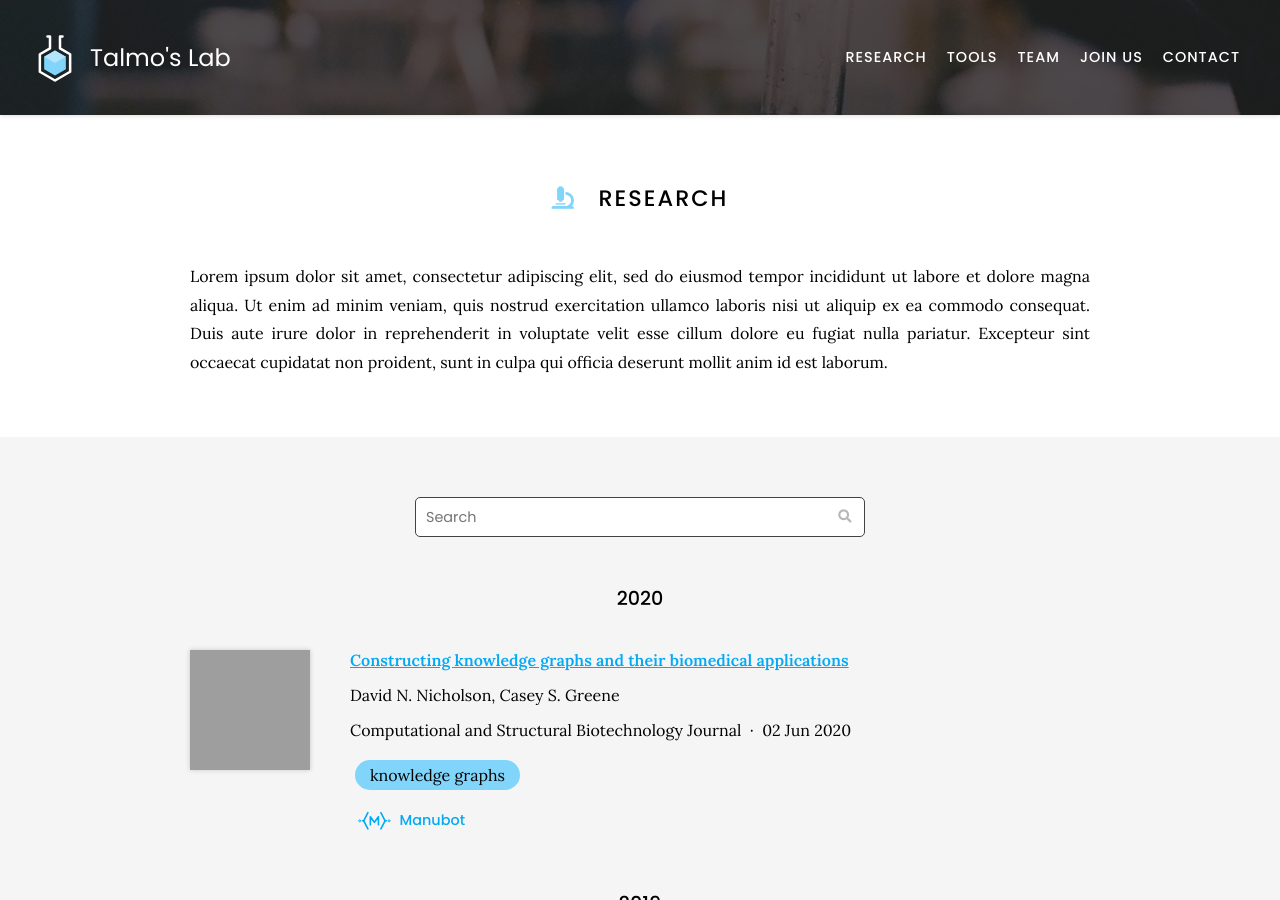
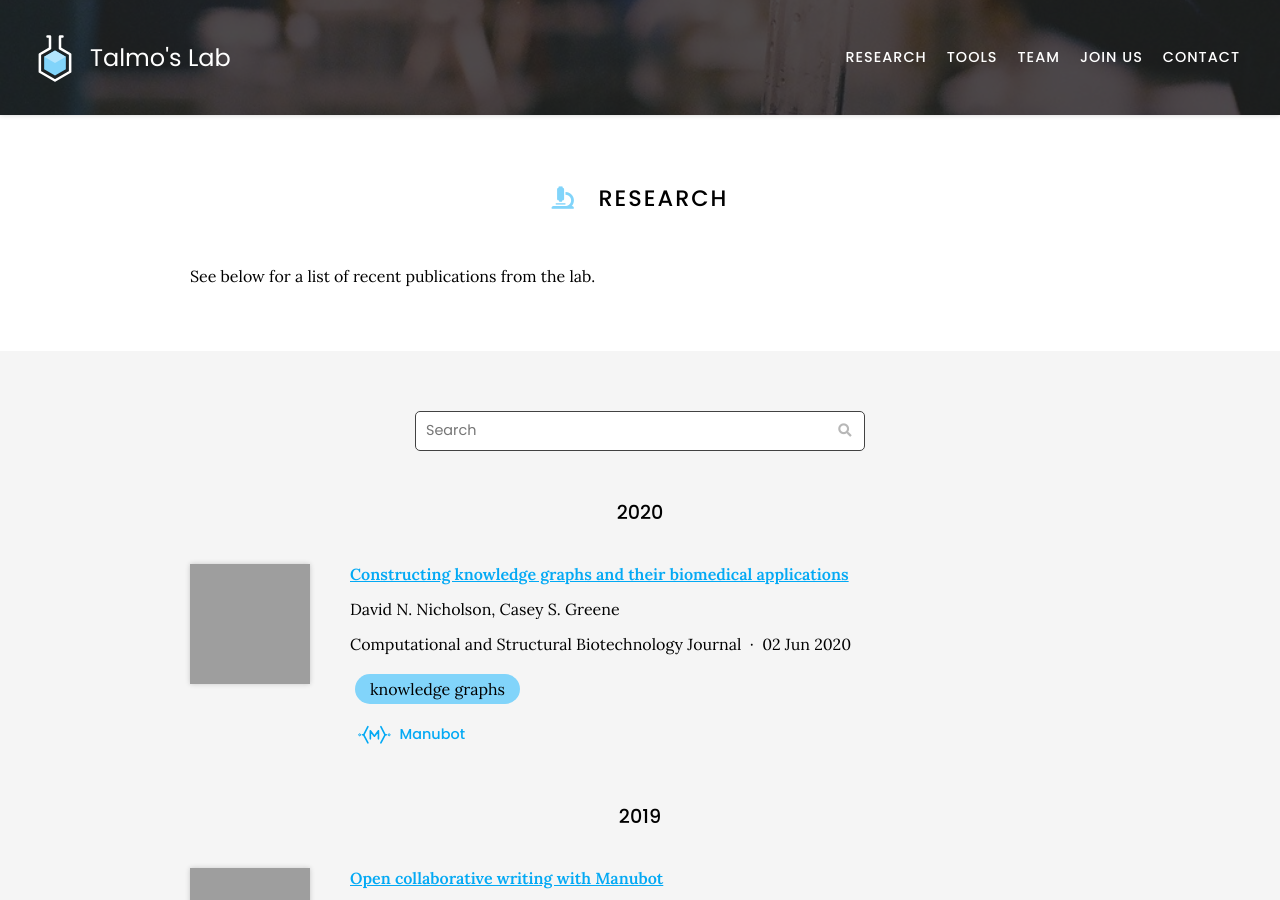
Before and after one commit to talmolab/lab-website, a Jekyll site: the page built from research/index.md, in a window 1280 px wide and 900 px high. Built offline with Jekyll 4.4.1, drawn with Linux system fonts in a browser that asks for light colours; nearby versions of some CDN libraries; grey boxes are pictures that could not be loaded.

Commit message:
Research

```diff
--- a/research/index.md
+++ b/research/index.md
@@ -7,10 +7,7 @@ nav:
 
 # <i class="fas fa-microscope"></i>Research
 
-Lorem ipsum dolor sit amet, consectetur adipiscing elit, sed do eiusmod tempor incididunt ut labore et dolore magna aliqua.
-Ut enim ad minim veniam, quis nostrud exercitation ullamco laboris nisi ut aliquip ex ea commodo consequat.
-Duis aute irure dolor in reprehenderit in voluptate velit esse cillum dolore eu fugiat nulla pariatur.
-Excepteur sint occaecat cupidatat non proident, sunt in culpa qui officia deserunt mollit anim id est laborum.
+See below for a list of recent publications from the lab.
 
 {% include section.html %}
 
```
Also changed, not shown: _data/sources.yaml (+36 -31 lines), join/index.md (+2 -0 lines).
